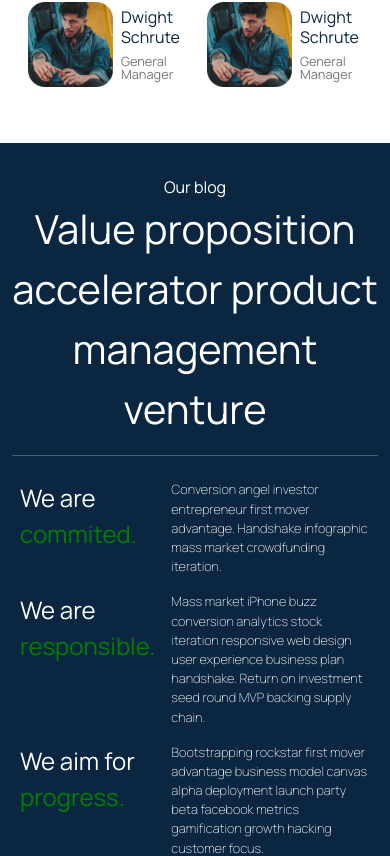
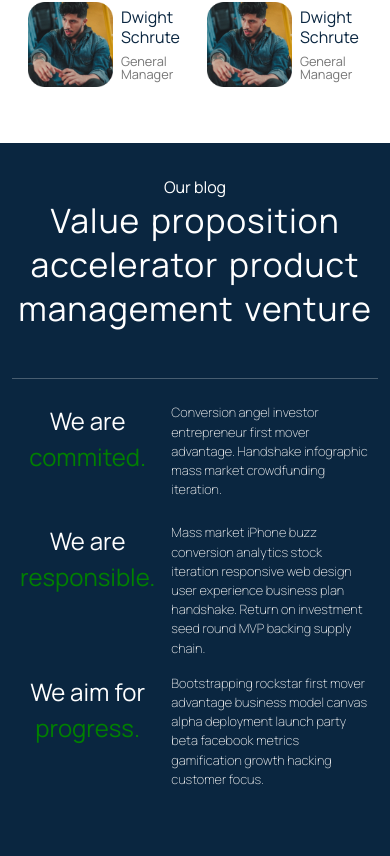
Before and after one commit to udexmickey/Boldo, a React (Create React App) app: page / in a window 390 px wide. Shown: the part 2413-3269 px from the top of the page. Built offline with nearby package versions, Linux system fonts and the light colour scheme; the HTML template or start-up script is replaced by a standard one.

Commit message:
update our blog

```diff
--- a/src/Pages/About/about.scss
+++ b/src/Pages/About/about.scss
@@ -321,10 +321,20 @@
         background: #0A2640;
         color: #FFFFFF;
         // height: 620px;
+
         padding: 2rem 0rem 4rem;
 
+        display: flex;
+        align-items: center;
+        // padding: 1rem 2rem;
+        justify-content: center;
+        box-sizing: border-box;
+        overflow: hidden;
+
+        .container-fluid{
+            max-width: 1250px;
+        }
         .blog__container{
-            // text-align: center;
 
             .blog__head, .blog__title{
                 text-align: center;
@@ -332,9 +342,10 @@
             .blog__title{
                 display: flex;
                 justify-content: center;
-                font-size: 2.5rem;
-                max-width: 800px;
-                // margin: 0 25%;
+                font-size: 3.5rem;
+                font-weight: 400;
+                // font-size: 48px;
+                line-height: 72px;
             }
             .table{
                 color: currentColor;
@@ -344,6 +355,7 @@
                     font-size: 2.5rem;
                     line-height: 1.5;
                     max-width: 418px;
+                    text-align: center;
                 }
                 td{
                     color: #F1F1F1;
@@ -351,6 +363,7 @@
                     // line-height: .7;
                     font-size: 1rem;
                     width: 509px;
+                    // height: 102px;
                 }
             }
         }
@@ -360,8 +373,17 @@
         }
 
         @media screen and (max-width: 430px) {
-            tbody{
-                margin: 4rem 0;
+            .blog__container{
+                .blog__title{
+                    font-size: 2.1rem !important;
+                    line-height: 1.3 !important;
+                    padding-bottom: 2rem;
+                    word-spacing: 3px;
+                    letter-spacing: 1px;
+                    // text-align: left !important;
+                }
+                tr{
+                    height: 120px;
                 }
                 th{
                     font-size: 1.5rem !important;
@@ -375,3 +397,4 @@
             }
         }
     }
+}
--- a/src/Pages/About/index.jsx
+++ b/src/Pages/About/index.jsx
@@ -61,7 +61,7 @@ export default function AboutPage() {
         </div>
       </div>
       <div id="blog">
-        <Container>
+        <Container fluid>
           <div className="blog__container">
             <div className="blog__head">Our blog</div>
             <div className="blog__title">Value proposition accelerator product management venture</div>
```
Lines whose indentation alone changed are shown as unchanged.
